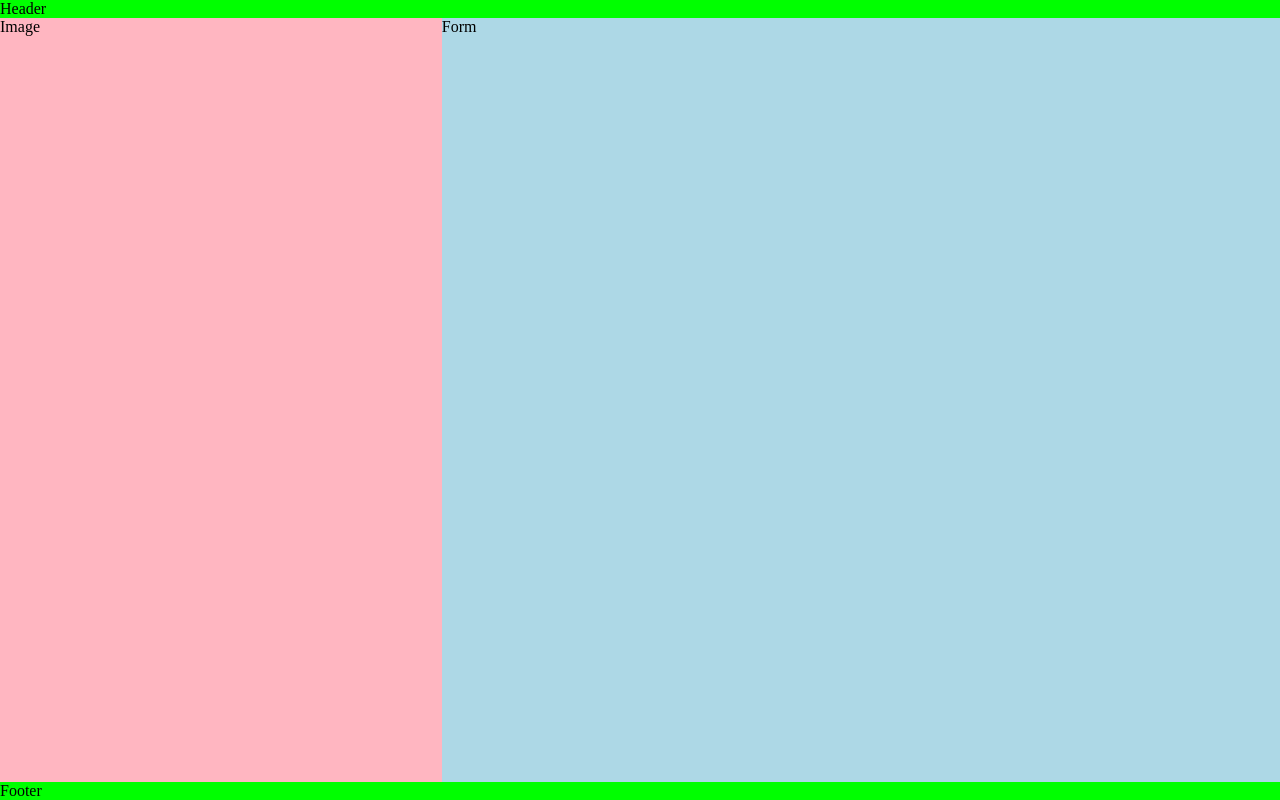
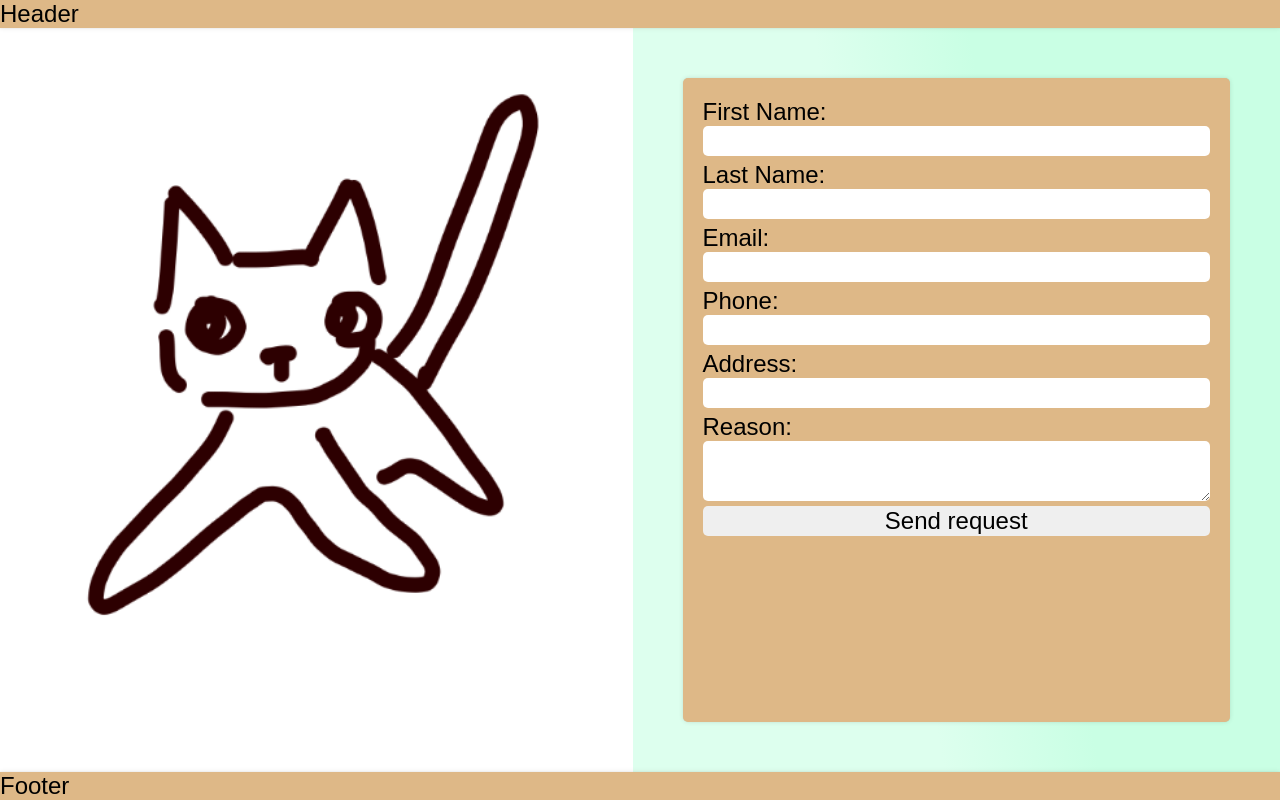
Before and after one commit to PavelProvotorov/odin-form-submission, a plain HTML site: page index.html in a window 1280 px wide. Drawn offline with Linux system fonts and the light colour scheme; a web font is replaced by a local one.

Commit message:
Font, assets and design changes - Added placeholder image - Added "Sheep Sans" font - Added light border shadow to important webpage elements - Changed some of the placeholder colours - Other minor changes and adjustments

```diff
--- a/index.html
+++ b/index.html
@@ -10,6 +10,8 @@
     <!-- Script -->
     <script src="https://unpkg.com/htmx.org@1.9.10" defer></script>
     <script src="scripts/index.js" defer></script>
+    <!-- Fonts -->
+    <link href="https://fonts.cdnfonts.com/css/sheep-sans" rel="stylesheet">
     <!-- Style -->
     <link rel="preload" href="reset.css" as="style">
     <link rel="preload" href="style.css" as="style">
@@ -29,12 +31,32 @@
                 <div id="_content_">
                     <div id="_image_section_wrapper_">
                         <div id="_image_section_">
-                            Image
+                            <img src="assets/silly_cat.png" alt="Very silly cat">
                         </div>
                     </div>
                     <div id="_form_section_wrapper_">
                         <form id="_form_section_">
-                            Form
+                            <label for="first_name">First Name:
+                                <input type="text" id="first_name" name="first_name" placeholder="">
+                            </label>
+                            <label for="last_name">Last Name:
+                                <input type="text" id="last_name" name="last_name" placeholder="">
+                            </label>
+                            <label for="email">Email:
+                                <input type="email" id="email" name="email" placeholder="">
+                            </label>
+                            <label for="phone">Phone:
+                                <input type="tel" id="phone" name="phone" placeholder="">
+                            </label>
+                            <label for="address">Address:
+                                <input type="text" id="address" name="address" placeholder="">
+                            </label>
+                            <label for="reason_text">Reason:
+                                <textarea id="reason_text" name="reason_text" placeholder=""></textarea>
+                            </label>
+                            <label for="submit">
+                                <input type="submit" id="submit" name="submit" value="Send request">
+                            </label>
                         </form>
                     </div>
                 </div>
--- a/style.css
+++ b/style.css
@@ -4,6 +4,8 @@
 
 * {
     box-sizing: border-box;
+    font-family: 'Sheep Sans', sans-serif;
+    font-size: 24px;
 }
 
 html {
@@ -33,10 +35,20 @@ body {
         flex-direction: column;
 
         > div {
-            background-color: lime;
+            background-color: burlywood;
             width: 100%;
         }
     }
+}
+
+#_header_wrapper_ {
+    box-shadow: rgba(0, 0, 0, 0.1) 0px 0px 5px 0px, rgba(0, 0, 0, 0.1) 0px 0px 1px 0px;
+    z-index: 1;
+}
+
+#_footer_wrapper_ {
+    box-shadow: rgba(0, 0, 0, 0.1) 0px 0px 5px 0px, rgba(0, 0, 0, 0.1) 0px 0px 1px 0px;
+    z-index: 1;
 }
 
 #_content_wrapper_ {
@@ -61,12 +73,51 @@ body {
 
 #_form_section_wrapper_ {
     display: flex;
-    flex-grow: 2;
+    flex-grow: 3;
+
+    background: linear-gradient(80deg, rgba(221,255,238,1) 40%, rgba(201,255,228,1) 60%);     padding: 50px;
 
     > #_form_section_ {
-        background-color: lightblue;
         width: 100%;
     }
+}
+
+form {
+    display: flex;
+    flex-direction: column;
+    gap: 5px;
+
+    box-shadow: rgba(0, 0, 0, 0.1) 0px 0px 5px 0px, rgba(0, 0, 0, 0.1) 0px 0px 1px 0px;
+    background-color: burlywood;
+
+    border-radius: 5px;
+    padding: 20px;
+    margin: 0px;
+}
+
+label {
+    display: flex;
+    flex-direction: column;
+}
+
+input {
+    border-radius: 5px;
+    border: 0px;
+}
+
+textarea {
+    resize: vertical;
+
+    border-radius: 5px;
+    border: 0px;
+}
+
+img {
+    object-fit: cover;
+    width: 100%;
+    height: 100%;
+    padding: 0;
+    margin: 0;
 }
 
 @media (max-width: 768px) {
```
Also changed, not shown: assets/silly_cat.png (added).
